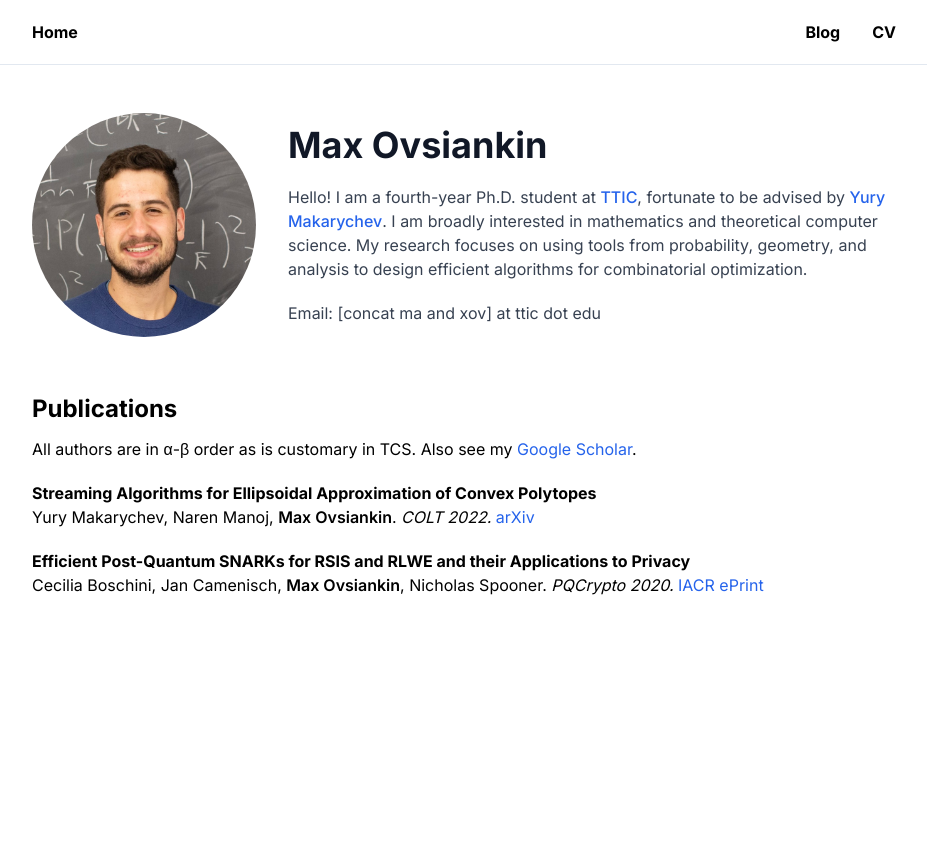
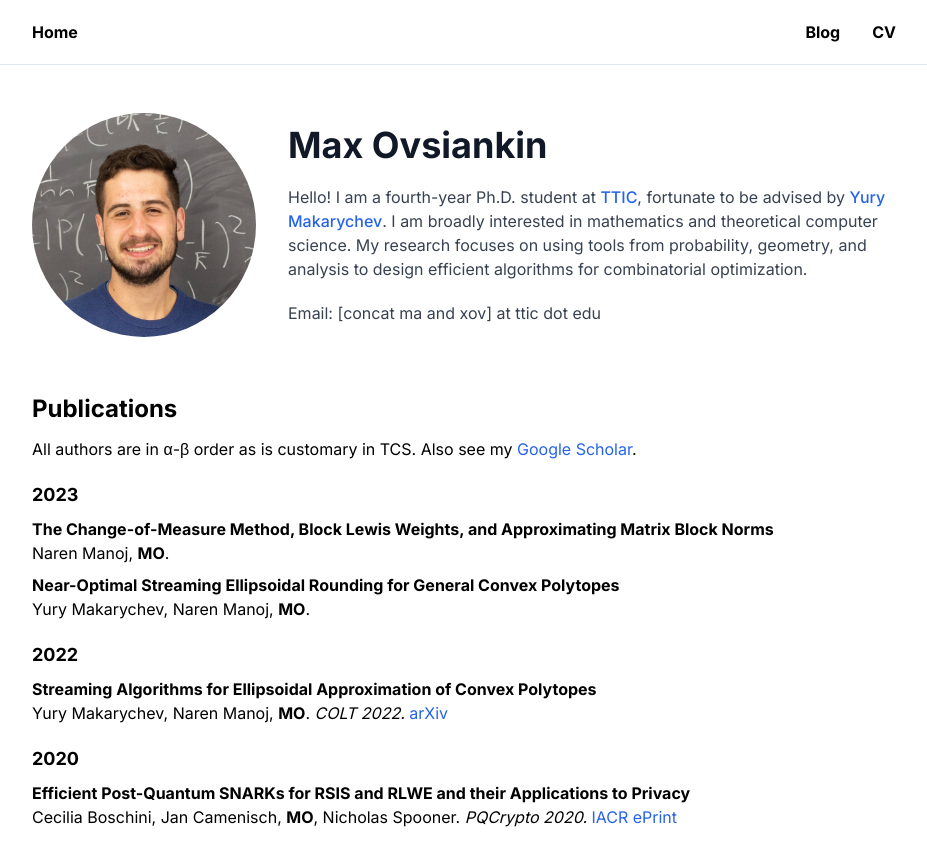
Before and after one commit to maxov/website, a Next.js app: page / in a window 1280 px wide. Shown: the top 866 px of the page, without its empty margins (176-1103 px from the left). Before the commit the page ends 800 px from the top, so only its background shows below. Built offline with nearby package versions, Linux system fonts and the light colour scheme.

Commit message:
Add more papers

```diff
--- a/app/page.tsx
+++ b/app/page.tsx
@@ -3,6 +3,39 @@ import Content from './content.mdx';
 import papers from "../data/papers.json";
 
 const MY_NAME = 'Max Ovsiankin';
+
+type Paper = (typeof papers)[number];
+type PaperYears = {
+  year: number,
+  papers: Paper[]
+};
+
+function groupPapers(paperList: typeof papers): PaperYears[] {
+  const years = new Map<number, Paper[]>();
+  let minYear = Infinity;
+  let maxYear = 0;
+  for (const paper of paperList.reverse()) {
+    minYear = Math.min(minYear, paper.year);
+    maxYear = Math.max(maxYear, paper.year);
+    if (years.has(paper.year)) {
+      years.get(paper.year)!.splice(0, 0, paper);
+    } else {
+      years.set(paper.year, [paper]);
+    }
+  }
+  let paperYears: PaperYears[] = [];
+  for (let year = maxYear; year >= minYear; year--) {
+    if (years.has(year)) {
+      paperYears.push({
+        year,
+        papers: years.get(year)!
+      });
+    }
+  }
+  return paperYears;
+}
+
+const groupedPapers = groupPapers(papers);
 
 export default function Home() {
   return (
@@ -21,8 +54,14 @@ export default function Home() {
           All authors are in α-β order as is customary in TCS.
           Also see my <a href="https://scholar.google.com/citations?user=f0tA2foAAAAJ" className="text-blue-600 hover:text-blue-400 transition">Google Scholar</a>.
         </div>
-        {papers.map((paper, i) => {
+        {groupedPapers.map((group, i) => {
           return <div className="mt-5" key={i}>
+            <div className="font-bold text-lg">
+              {group.year}
+            </div>
+            {
+              group.papers.map((paper, i) => {
+                return <div className="mt-2" key={i}>
                   <div className="font-bold">
                     {paper.title}
                   </div>
@@ -30,14 +69,17 @@ export default function Home() {
                     <span>
                     {paper.authors.map((author, i) => {
                       const authorEl =
-                  author === MY_NAME ? <span className="font-semibold">{author}</span> : author;
+                        author === MY_NAME ? <span className="font-bold">MO</span> : author;
                       return <>{authorEl}{i < paper.authors.length - 1 && ', '}</>;
                     })}{'. '}
                     </span>
-              <span className="italic">{paper.venue}{'. '}</span>
-              <a href={paper.link.url} className="text-blue-600 hover:text-blue-400 transition">{paper.link.title}</a>
+                    {paper.venue && <span className="italic">{paper.venue}{'. '}</span>}
+                    {paper.link && <a href={paper.link.url} className="text-blue-600 hover:text-blue-400 transition">{paper.link.title}</a>}
                   </div>
                 </div>;
+              })
+            }
+          </div>
         })}
       </div>
     </div>
--- a/data/papers.json
+++ b/data/papers.json
@@ -1,4 +1,21 @@
 [
+  {
+    "title": "The Change-of-Measure Method, Block Lewis Weights, and Approximating Matrix Block Norms",
+    "year": 2023,
+    "authors": [
+      "Naren Manoj",
+      "Max Ovsiankin"
+    ]
+  },
+  {
+    "title": "Near-Optimal Streaming Ellipsoidal Rounding for General Convex Polytopes",
+    "year": 2023,
+    "authors": [
+      "Yury Makarychev",
+      "Naren Manoj",
+      "Max Ovsiankin"
+    ]
+  },
   {
     "title": "Streaming Algorithms for Ellipsoidal Approximation of Convex Polytopes",
     "authors": [
@@ -7,6 +24,7 @@
       "Max Ovsiankin"
     ],
     "venue": "COLT 2022",
+    "year": 2022,
     "link": {
       "title": "arXiv",
       "url": "https://arxiv.org/abs/2206.07250"
@@ -21,6 +39,7 @@
       "Nicholas Spooner"
     ],
     "venue": "PQCrypto 2020",
+    "year": 2020,
     "link": {
       "title": "IACR ePrint",
       "url": "https://eprint.iacr.org/2020/1190"
```
Lines whose indentation alone changed are shown as unchanged.
